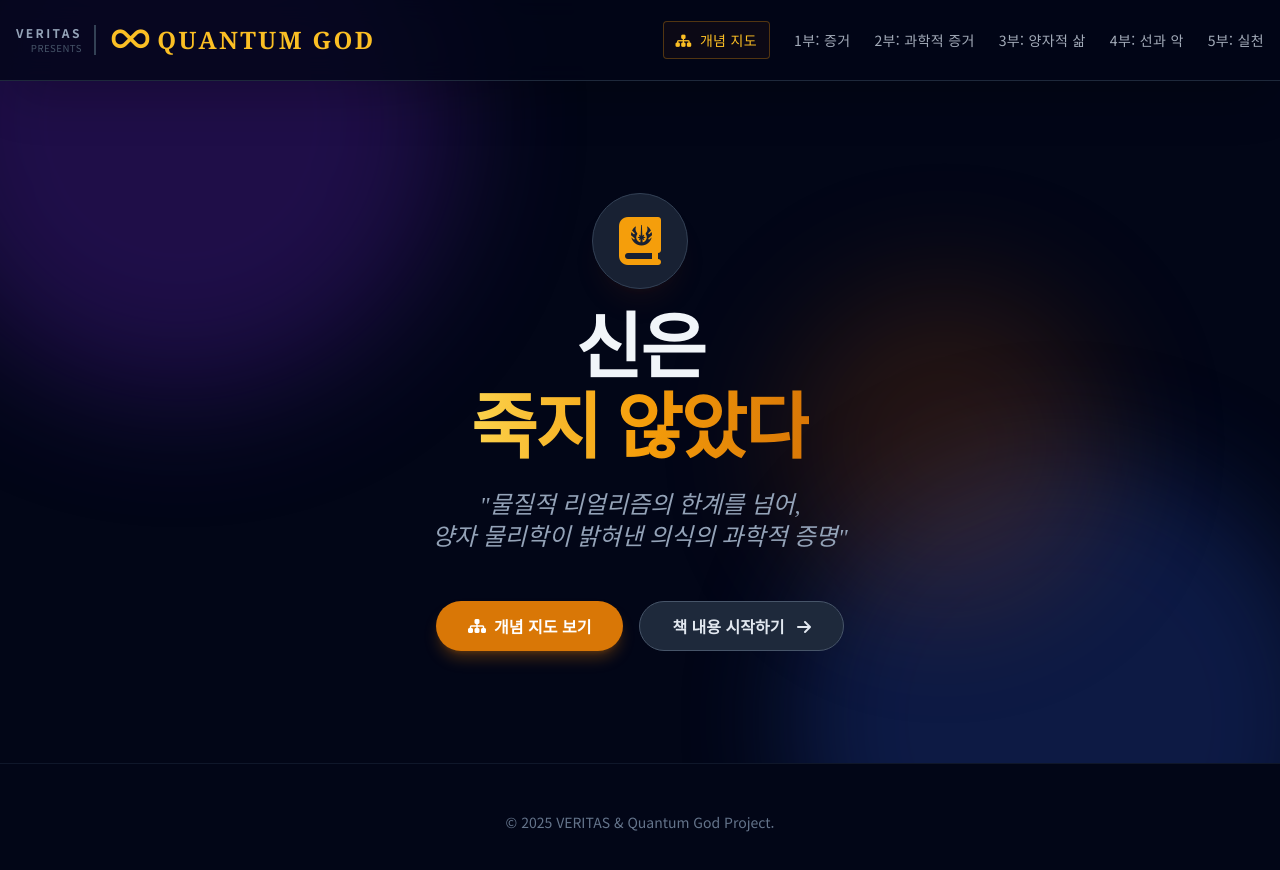
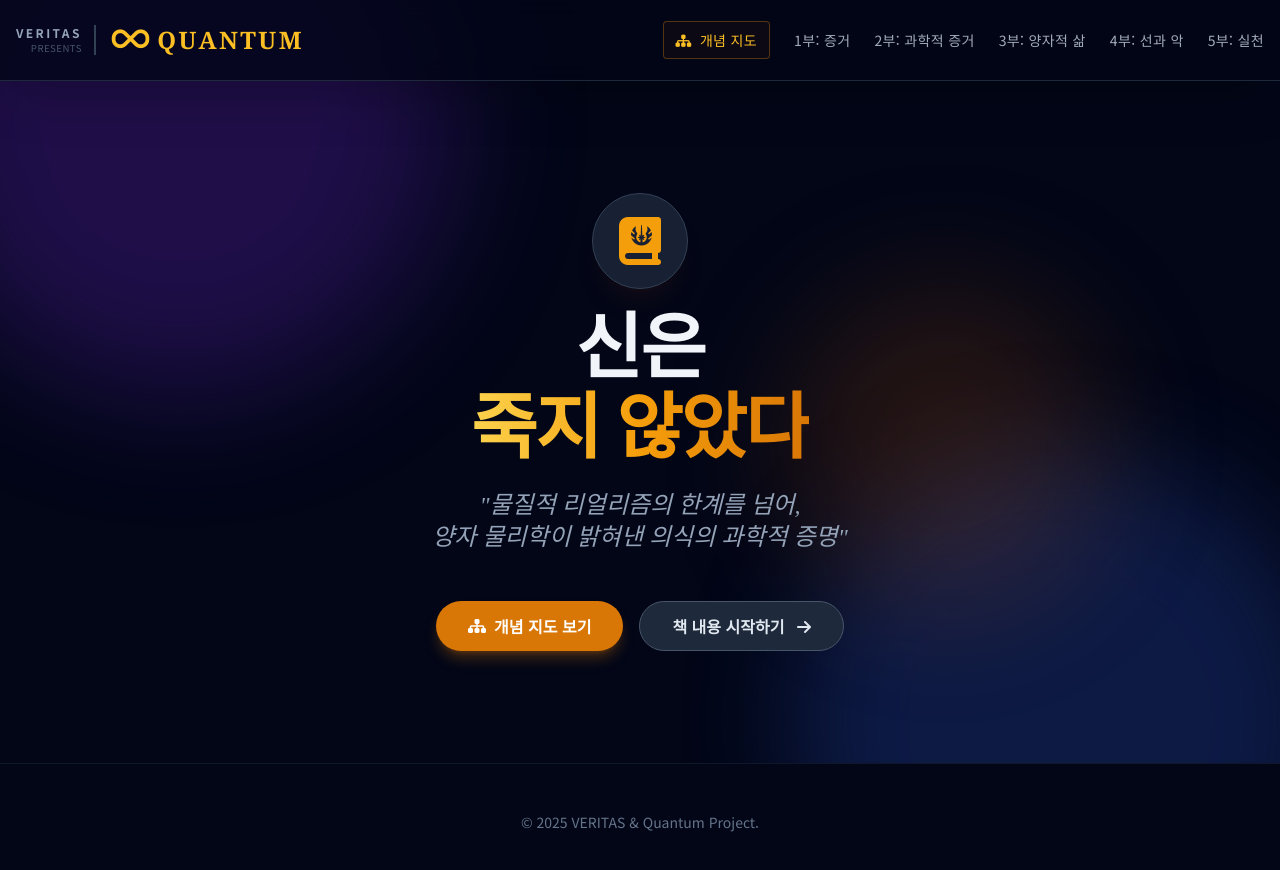
Before and after one commit to veritaskorea/veritaskorea.github.io, a plain HTML site: page 251200.html in a window 1280 px wide. Drawn offline with nearby package versions, Linux system fonts and the light colour scheme.

Commit message:
Update 251200.html

```diff
--- a/251200.html
+++ b/251200.html
@@ -153,7 +153,7 @@
                     </div>
                     <div class="flex items-center gap-2 text-2xl font-bold text-amber-400">
                         <i class="fa-solid fa-infinity fa-lg"></i>
-                        <span class="tracking-widest font-serif">QUANTUM GOD</span>
+                        <span class="tracking-widest font-serif">QUANTUM</span>
                     </div>
                 </a>
 
@@ -390,7 +390,7 @@
 
     <!-- Footer -->
     <footer class="bg-slate-950 border-t border-slate-900 py-12 text-center text-slate-500 text-sm">
-        <p>&copy; 2025 VERITAS & Quantum God Project.</p>
+        <p>&copy; 2025 VERITAS & Quantum Project.</p>
     </footer>
 
     <script>
@@ -582,4 +582,5 @@
         });
     </script>
 </body>
+
 </html>
```
